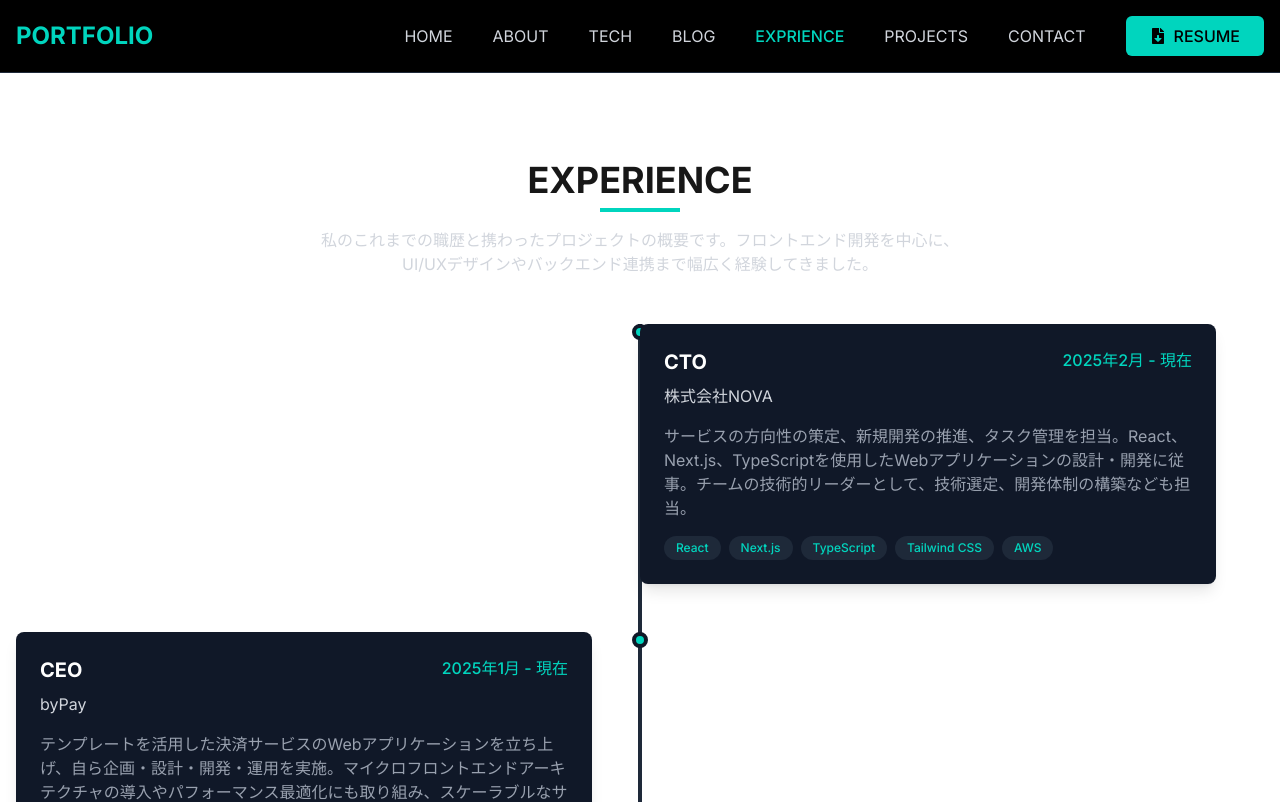
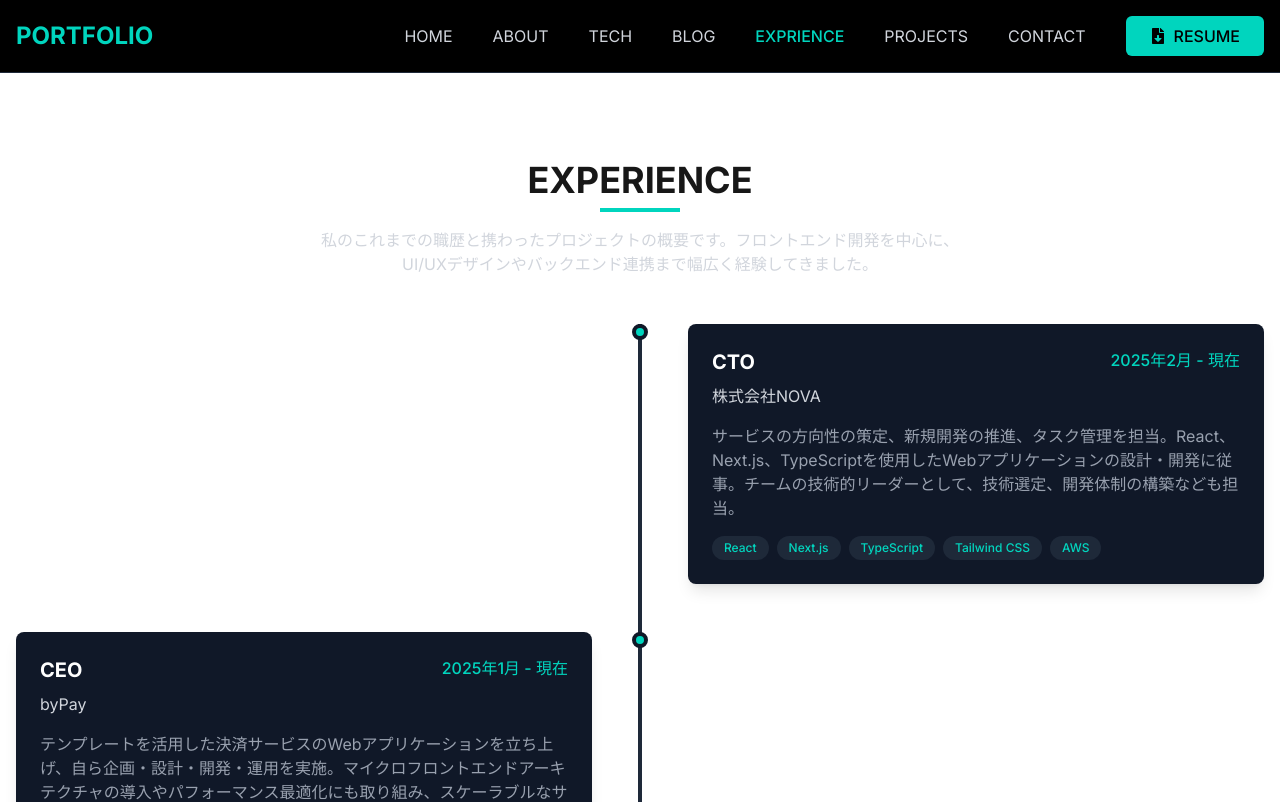
Before and after one commit to bbbyk105/portfolio2025, a Next.js app: page /experience in a window 1280 px wide. Shown: the top 802 px of the page. Built offline with nearby package versions, Linux system fonts and the light colour scheme.

Commit message:
mobileの編集

```diff
--- a/package.json
+++ b/package.json
@@ -10,6 +10,7 @@
   },
   "dependencies": {
     "@splinetool/react-spline": "^4.0.0",
+    "@uidotdev/usehooks": "^2.4.1",
     "aos": "^2.3.4",
     "isomorphic-dompurify": "^2.23.0",
     "microcms-js-sdk": "^3.2.0",
--- a/src/app/about/page.tsx
+++ b/src/app/about/page.tsx
@@ -15,6 +15,7 @@ import {
 import AOS from "aos";
 import "aos/dist/aos.css";
 import { FaDumbbell, FaPlane } from "react-icons/fa6";
+import SectionHeader from "@/components/molecules/SectionHeader";
 
 export default function AboutWithTechStack() {
   // AOSの初期化
@@ -106,15 +107,11 @@ export default function AboutWithTechStack() {
         <div className="absolute top-40 left-0 w-64 h-64 bg-teal-400/5 rounded-full blur-3xl -z-10"></div>
         <div className="absolute bottom-20 right-0 w-80 h-80 bg-teal-400/10 rounded-full blur-3xl -z-10"></div>
 
-        <div className="container mx-auto px-4">
-          <div
-            className="text-start mb-16"
-            data-aos="fade-right"
-            data-aos-delay="100"
-          >
-            <h1 className="text-5xl font-bold mb-2 text-center">ABOUT</h1>
-            <div className="w-24 h-1 bg-teal-400 mx-auto"></div>
-          </div>
+        <div className="container mx-auto px-4 py-12">
+          <SectionHeader
+            title="ABOUT"
+            subtitle="プロフィールです。私の技術や取り組みに対する姿勢をぜひご覧ください。"
+          />
 
           <div className="grid grid-cols-1 md:grid-cols-12 gap-12 items-center">
             {/* プロフィール写真 - サイズ調整済み (5カラム分) */}
@@ -140,7 +137,7 @@ export default function AboutWithTechStack() {
             </div>
 
             {/* 自己紹介テキスト部分 (7カラム分) */}
-            <div className="md:col-span-7">
+            <div className="md:col-span-7 mt-12">
               <h2
                 className="text-3xl md:text-4xl font-bold mb-6"
                 data-aos="fade-up"
--- a/src/app/contact/page.tsx
+++ b/src/app/contact/page.tsx
@@ -1,6 +1,7 @@
 import React from "react";
 import { FaMapMarkerAlt, FaEnvelope } from "react-icons/fa";
 import ContactForm from "@/components/organisms/ContactForm";
+import SectionHeader from "@/components/molecules/SectionHeader";
 
 export const metadata = {
   title: "Portfolio | Contact",
@@ -12,11 +13,10 @@ export default function Contact() {
     <div className="container mx-auto px-4">
       <section className="py-12">
         <div className="text-center mb-12">
-          <h1 className="text-4xl font-bold mb-2">CONTACT</h1>
-          <div className="w-20 h-1 bg-teal-400 mx-auto"></div>
-          <p className="text-gray-300 mt-4 max-w-2xl mx-auto">
-            お問い合わせやお仕事のご依頼は、以下のフォームまたは直接メールにてご連絡ください。
-          </p>
+          <SectionHeader
+            title="CONTACT"
+            subtitle="お問い合わせやお仕事のご依頼は、以下のフォームまたは直接メールにてご連絡ください。。"
+          />
         </div>
 
         <div className="grid grid-cols-1 lg:grid-cols-2 gap-12">
--- a/src/app/tech-stack/page.tsx
+++ b/src/app/tech-stack/page.tsx
@@ -1,3 +1,4 @@
+import SectionHeader from "@/components/molecules/SectionHeader";
 import React from "react";
 import { FaReact, FaNodeJs, FaGitAlt, FaFigma, FaAws } from "react-icons/fa";
 import {
@@ -41,21 +42,10 @@ export default function TechStack() {
         <div className="absolute bottom-0 left-1/3 w-72 h-72 bg-teal-400/5 rounded-full blur-3xl -z-10"></div>
 
         <div className="container mx-auto px-4">
-          <div
-            className="text-center mb-16"
-            data-aos="fade-up"
-            data-aos-delay="100"
-          >
-            <h2 className="text-5xl font-bold mb-2">TECH STACK</h2>
-            <div className="w-24 h-1 bg-teal-400 mx-auto"></div>
-            <p
-              className="text-gray-300 mt-6 max-w-2xl mx-auto"
-              data-aos="fade-up"
-              data-aos-delay="200"
-            >
-              日々のプロジェクトで使用している技術スタックです。常に最新のツールとベストプラクティスを取り入れるよう心がけています。
-            </p>
-          </div>
+          <SectionHeader
+            title="TECH STACK"
+            subtitle="日々のプロジェクトで使用している技術スタックです。常に最新のツールとベストプラクティスを取り入れるよう心がけています。"
+          />
 
           <div className="grid grid-cols-2 sm:grid-cols-3 md:grid-cols-4 lg:grid-cols-5 gap-6">
             {technologies.map((tech, index) => (
--- a/src/components/molecules/MobileMenu.tsx
+++ b/src/components/molecules/MobileMenu.tsx
@@ -1,6 +1,6 @@
 "use client";
 
-import React from "react";
+import React, { useEffect } from "react";
 import Link from "next/link";
 import { usePathname } from "next/navigation";
 import { FaFileDownload } from "react-icons/fa";
@@ -12,6 +12,16 @@ type MobileMenuProps = {
 
 const MobileMenu: React.FC<MobileMenuProps> = ({ isOpen, onClose }) => {
   const pathname = usePathname();
+
+  useEffect(() => {
+    if (isOpen) {
+      document.body.style.overflow = "hidden";
+
+      return () => {
+        document.body.style.overflow = "";
+      };
+    }
+  }, [isOpen]);
 
   const menuItems = [
     { href: "/", label: "HOME" },
@@ -26,7 +36,7 @@ const MobileMenu: React.FC<MobileMenuProps> = ({ isOpen, onClose }) => {
   if (!isOpen) return null;
 
   return (
-    <div className="fixed inset-0 z-50 bg-black bg-opacity-95 flex flex-col">
+    <div className="fixed inset-0 z-[9999] bg-black flex flex-col">
       <div className="flex justify-end p-4">
         <button onClick={onClose} className="text-white p-2">
           <svg
@@ -46,7 +56,7 @@ const MobileMenu: React.FC<MobileMenuProps> = ({ isOpen, onClose }) => {
         </button>
       </div>
 
-      <div className="flex flex-col items-center justify-center flex-grow">
+      <div className="flex flex-col items-center justify-center flex-grow z-[10000]">
         <nav className="flex flex-col items-center space-y-6">
           {menuItems.map((item) => (
             <Link
--- a/src/components/organisms/ExperienceTimeline.tsx
+++ b/src/components/organisms/ExperienceTimeline.tsx
@@ -45,29 +45,29 @@ const ExperienceTimeline = ({
       ></div>
 
       {experiences.map((exp, index) => (
-        <div
-          key={exp.id}
-          className={`mb-12 relative flex flex-col md:flex-row ${
-            index % 2 === 0 ? "md:flex-row-reverse" : ""
-          }`}
-        >
+        <div key={exp.id} className="mb-12 relative flex flex-col md:flex-row">
           {/* Timeline dot with zoom-in animation */}
           <div
             data-aos="zoom-in"
             data-aos-delay={300 + index * 100}
-            className="absolute left-[-8px] md:left-1/2 md:transform md:translate-x-[-50%] w-4 h-4 rounded-full bg-teal-400 border-4 border-gray-900"
+            className="absolute left-[-8px] md:left-1/2 md:transform md:translate-x-[-50%] w-4 h-4 rounded-full bg-teal-400 border-4 border-gray-900 z-10"
           ></div>
 
-          {/* Content with fade animations based on position */}
-          <div className="md:w-1/2 pl-6 md:pl-0 md:pr-12">
+          {/* Left side content (odd items) or spacer (even items) */}
+          <div className="md:w-1/2 md:pr-12">
+            {index % 2 === 0 ? (
+              <div className="hidden md:block" /> // Spacer for even items
+            ) : (
               <div
-              data-aos={index % 2 === 0 ? "fade-left" : "fade-right"}
+                data-aos="fade-right"
                 data-aos-delay={400 + index * 100}
-              className="bg-gray-900 p-6 rounded-lg shadow-lg transform transition-all duration-300 hover:shadow-teal-900/20 hover:-translate-y-1"
+                className="bg-gray-900 p-6 rounded-lg shadow-lg transform transition-all duration-300 hover:shadow-teal-900/20 hover:-translate-y-1 ml-6 md:ml-0"
               >
                 <div className="flex flex-col md:flex-row justify-between mb-2">
                   <h3 className="text-xl font-bold text-white">{exp.title}</h3>
-                <span className="text-teal-400 font-medium">{exp.period}</span>
+                  <span className="text-teal-400 font-medium">
+                    {exp.period}
+                  </span>
                 </div>
                 <h4 className="text-gray-300 mb-4">{exp.company}</h4>
                 <p className="text-gray-400 mb-4">{exp.description}</p>
@@ -84,10 +84,42 @@ const ExperienceTimeline = ({
                   ))}
                 </div>
               </div>
+            )}
           </div>
 
-          {/* Spacer for the other side */}
-          <div className="hidden md:block md:w-1/2"></div>
+          {/* Right side content (even items) or spacer (odd items) */}
+          <div className="md:w-1/2 md:pl-12">
+            {index % 2 === 1 ? (
+              <div className="hidden md:block" /> // Spacer for odd items
+            ) : (
+              <div
+                data-aos="fade-left"
+                data-aos-delay={400 + index * 100}
+                className="bg-gray-900 p-6 rounded-lg shadow-lg transform transition-all duration-300 hover:shadow-teal-900/20 hover:-translate-y-1 ml-6 md:ml-0"
+              >
+                <div className="flex flex-col md:flex-row justify-between mb-2">
+                  <h3 className="text-xl font-bold text-white">{exp.title}</h3>
+                  <span className="text-teal-400 font-medium">
+                    {exp.period}
+                  </span>
+                </div>
+                <h4 className="text-gray-300 mb-4">{exp.company}</h4>
+                <p className="text-gray-400 mb-4">{exp.description}</p>
+                <div className="flex flex-wrap gap-2">
+                  {exp.skills.map((skill, i) => (
+                    <span
+                      key={i}
+                      data-aos="fade-up"
+                      data-aos-delay={500 + i * 50 + index * 100}
+                      className="inline-block px-3 py-1 text-xs font-medium bg-gray-800 text-teal-400 rounded-full transform transition-all duration-300 hover:bg-gray-700"
+                    >
+                      {skill}
+                    </span>
+                  ))}
+                </div>
+              </div>
+            )}
+          </div>
         </div>
       ))}
     </div>
--- a/src/components/organisms/Header.tsx
+++ b/src/components/organisms/Header.tsx
@@ -20,7 +20,7 @@ const Header: React.FC = () => {
   };
 
   return (
-    <header className="fixed top-0 left-0 right-0 z-50 bg-black bg-opacity-90 backdrop-blur-sm border-b border-gray-800">
+    <header className="fixed top-0 left-0 right-0 z-50 bg-black border-b border-gray-800">
       <div className="container mx-auto px-4 py-4">
         <div className="flex justify-between items-center">
           <Logo />
```
Also changed, not shown: 1 other file (tests, documents, lock files or other folders). Lines whose indentation alone changed are shown as unchanged.
